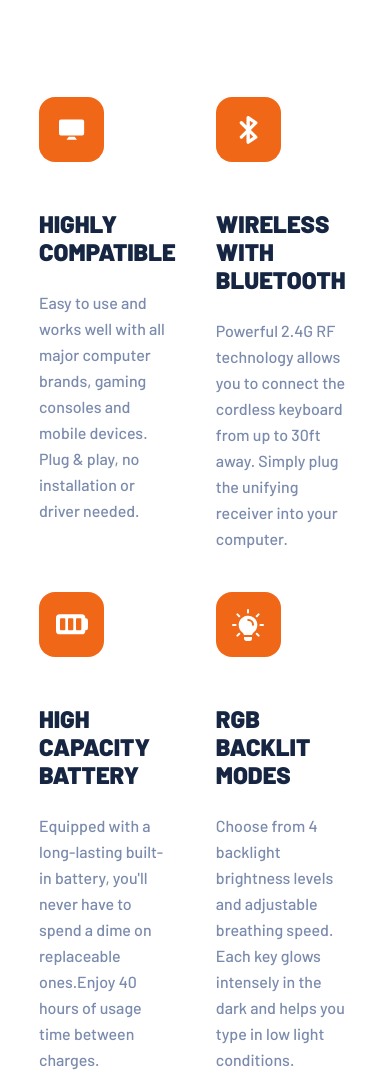
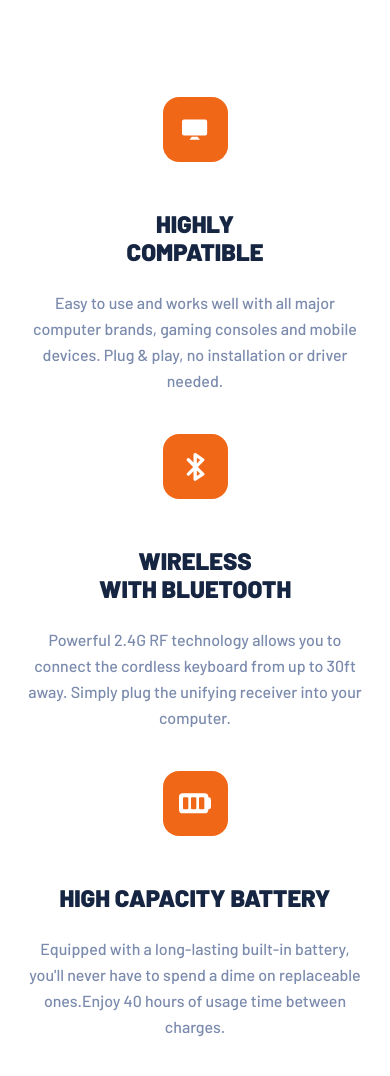
Before and after one commit to Anchabadze/Typemaster-pre-launch-landing-page, a plain HTML site: page index.html in a window 390 px wide. Shown: the part 1375-2451 px from the top of the page. Drawn offline with Linux system fonts and the light colour scheme.

Commit message:
Mechanical mobile finished

```diff
--- a/css/main.css
+++ b/css/main.css
@@ -359,6 +359,30 @@ footer {
     margin: 0 3rem;
 }
 
+.benefits {
+    display: flex;
+    flex-direction: column;
+    padding: 0 24px;
+}
+
+.benefits__img-cont {
+    margin: 0 auto;
+    margin-bottom: 48px;
+}
+
+.benefits__item {
+    max-width: 100%;
+}
+
+.benefits__title {
+    text-align: center;
+}
+
+.benefits__text {
+    text-align: center;
+}
+
+
 }
 
 /* Mobile responsive design end (iPhone XR) */
```
